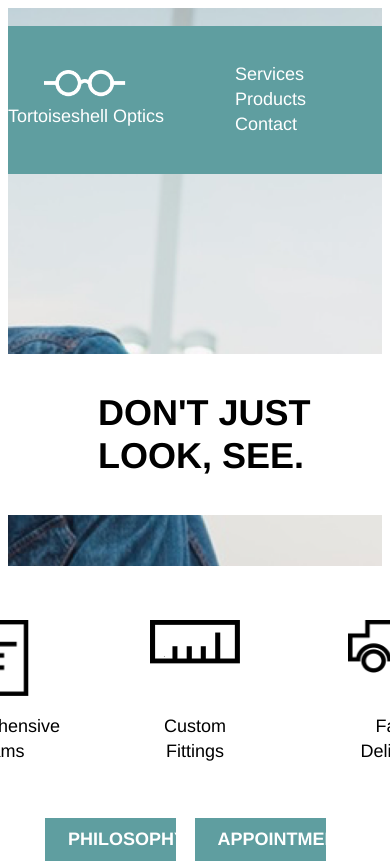
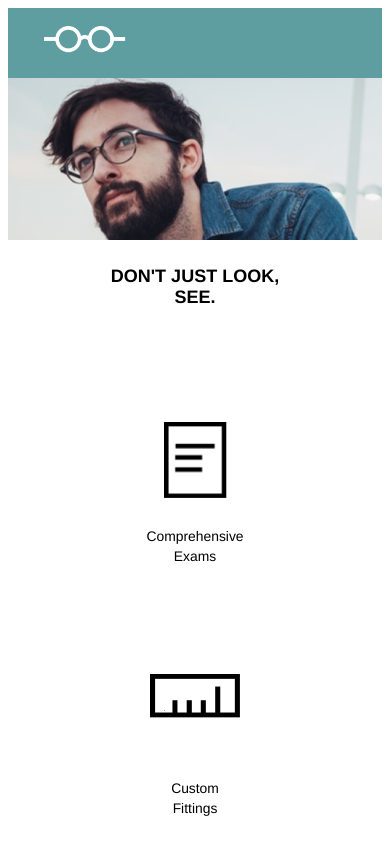
Before and after one commit to joshuajameshead/tortoiseshelloptics, a plain HTML site: page index.html in a window 390 px wide. Shown: the top 864 px of the page. Drawn offline with Linux system fonts and the light colour scheme.

Commit message:
Finishing touches to HTML/CSS.

```diff
--- a/resources/css/style.css
+++ b/resources/css/style.css
@@ -3,6 +3,7 @@ html {
   font-size: 18px;
   line-height: 1.4;
   font-family: Helvetica, sans-serif;
+  margin: 0;
 }
 
 .container {
@@ -61,10 +62,86 @@ ul li {
   font-size: 2rem;
   line-height: 1.2
 }
+
+@media only screen and (max-width: 1024px) {
+  header {
+    padding-top: 0;
+    height: 22rem;
+  }
+
+  nav.container {
+    max-width: 100%;
+  }
+  .main-banner {
+    margin-top: 5rem;
+    margin-right: 2rem;
+  }
+
+  .main-banner h1 {
+    padding: 0.75rem 4rem;
+    font-size: 1.33rem;
+  }
+}
+
+@media only screen and (max-width: 480px) {
+  header {
+    height: 17rem;
+    background-position: 20%;
+  }
+  .main-banner {
+    margin-top: 9rem;
+    width: 100%;
+    margin-right: 0;
+    padding: 0 1rem;
+  }
+
+  .main-banner h1 {
+    font-size: 1rem;
+    text-align: center;
+  }
+
+  nav span {
+    display: none;
+  }
+
+  .menu {
+    display: none;
+  }
+}
 /* Supporting Section */
 .supporting {
   display: flex;
   justify-content: center;
+}
+
+@media only screen and (max-width: 480px) {
+  .supporting {
+    flex-direction: column;
+    align-items: center;
+    justify-content: flex-start;
+    margin-top: 3rem;
+  }
+
+  .service {
+    height: auto;
+    margin: 0.77rem;
+    font-size: 0.77rem;
+  }
+
+  .info {
+    width: 100%;
+}
+
+  .info .title {
+    width: 100%;
+    max-width: 100%;
+    text-align: center;
+  }
+
+  .info p {
+    padding: 1rem;
+    font-size: 0.77rem;
+  }
 }
   /* Services Section */
 .service {
@@ -113,3 +190,17 @@ footer img {
   padding-right: 1rem;
   height: 1.5rem;
 }
+
+@media only screen and (max-width: 480px) {
+  footer {
+    justify-content: center;
+  }
+
+  footer div {
+    display: none;
+  }
+
+  div.info {
+    width: 100%;
+  }
+}
```
